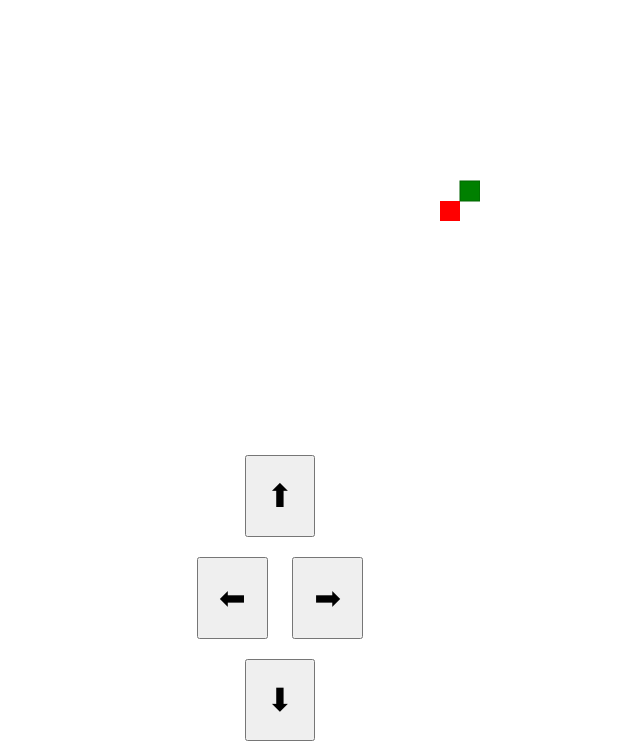
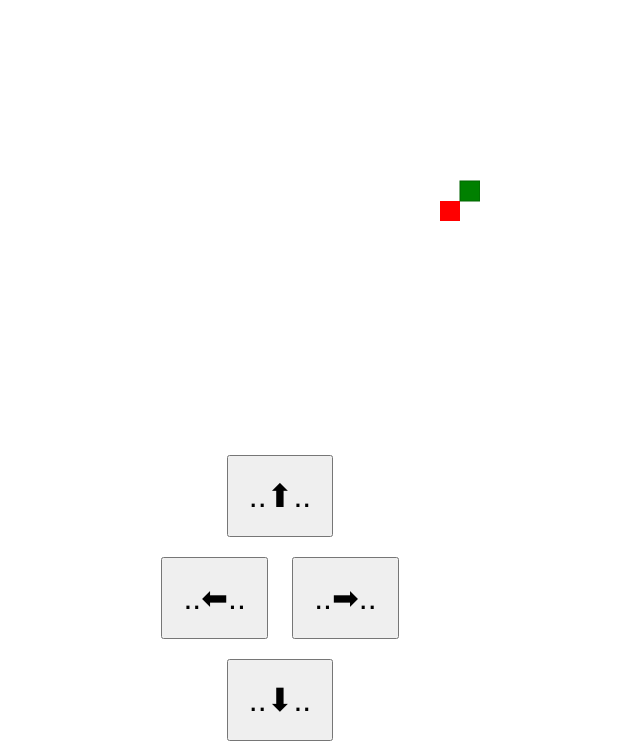
Before and after one commit to orgglej/cobrinha, a plain HTML site: page index.html in a window 1280 px wide. Shown: the part 79-821 px from the top of the page, without its empty margins (360-1000 px from the left). Drawn offline with Linux system fonts and the light colour scheme.

Commit message:
Update index.html

```diff
--- a/index.html
+++ b/index.html
@@ -10,12 +10,12 @@
     <h1>Jogo Snake</h1>
     <canvas id="gameCanvas" width="400" height="400"></canvas>
     <div class="controls">
-        <button id="up">⬆</button>
+        <button id="up">..⬆..</button>
         <div>
-            <button id="left">⬅</button>
-            <button id="right">➡</button>
+            <button id="left">..⬅..</button>
+            <button id="right">..➡..</button>
         </div>
-        <button id="down">⬇</button>
+        <button id="down">..⬇..</button>
     </div>
     <button id="restart">Reiniciar Jogo</button>
     <script src="script.js"></script>
```
